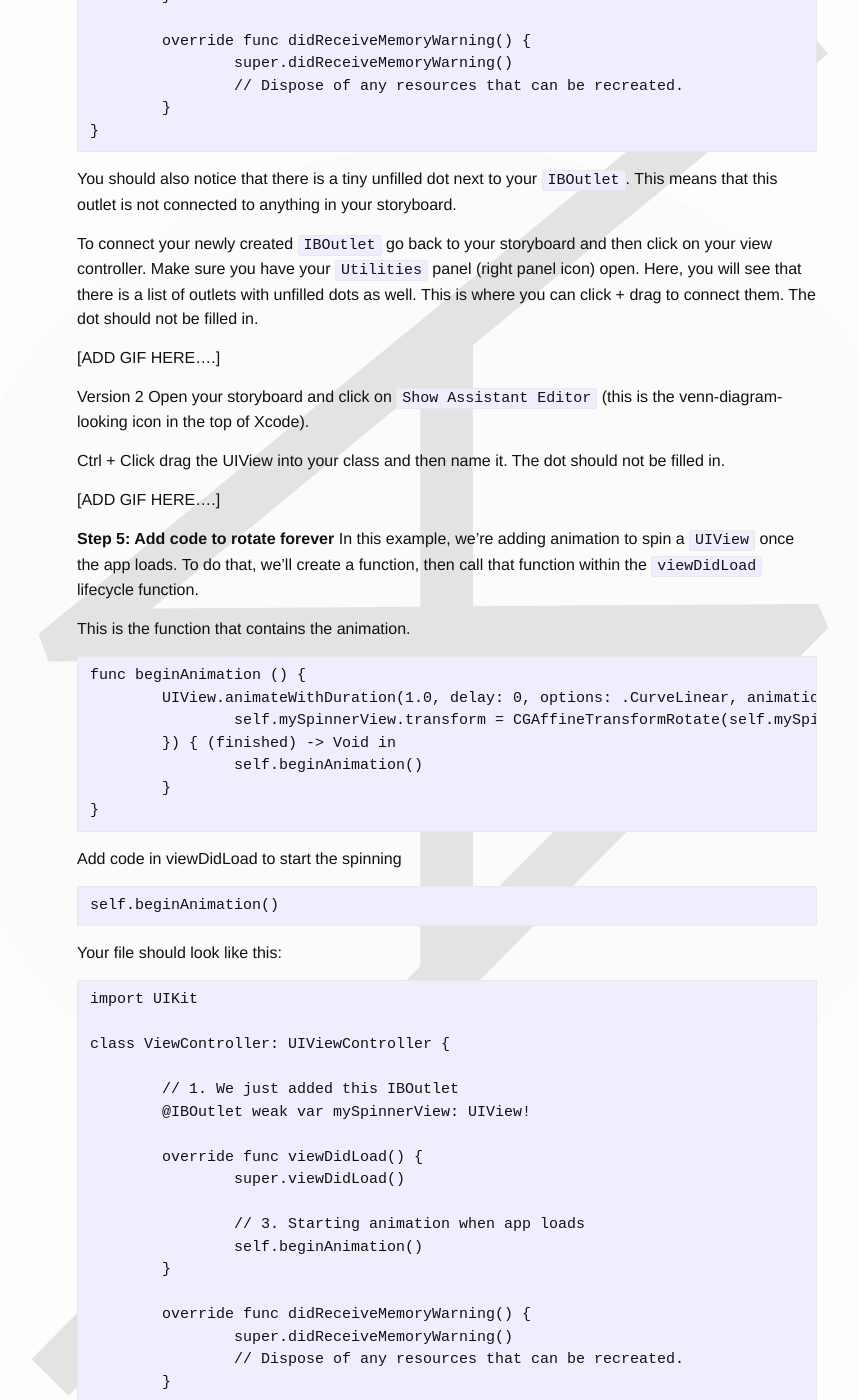
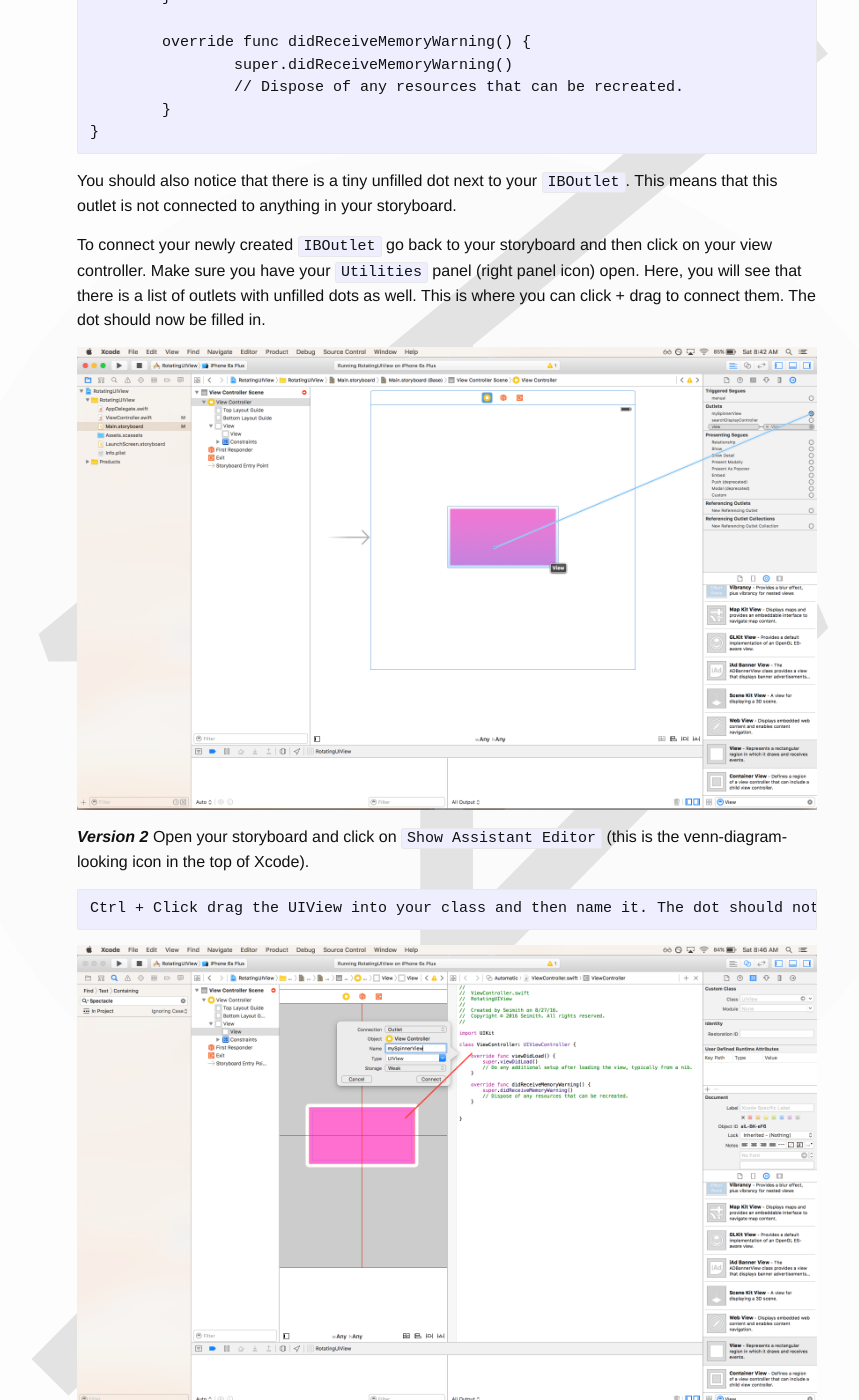
Before and after one commit to seimith/seimith.github.io, a Jekyll site: the page built from _posts/2016-08-28-Swift: Rotating UIView.md, in a window 1280 px wide and 1400 px high, scrolled down 4739 px. Shown: the whole window, without its empty margins (193-1052 px from the left). Built offline with Jekyll 4.4.1, drawn with Linux system fonts in a browser that asks for light colours; some of the changed text lies outside the part shown.

Commit message:
Continue writing Spinning UIView post

````diff
--- a/_posts/2016-08-28-Swift: Rotating UIView.md
+++ b/_posts/2016-08-28-Swift: Rotating UIView.md
@@ -63,6 +64,7 @@ Version 1
 ```
 
 Your code should look something like this:
+
 ```
 import UIKit
 
@@ -84,22 +86,24 @@ class ViewController: UIViewController {
 
 You should also notice that there is a tiny unfilled dot next to your `IBOutlet`. This means that this outlet is not connected to anything in your storyboard.
 
-To connect your newly created `IBOutlet` go back to your storyboard and then click on your view controller. Make sure you have your `Utilities` panel (right panel icon) open. Here, you will see that there is a list of outlets with unfilled dots as well. This is where you can click + drag to connect them. The dot should not be filled in.
+To connect your newly created `IBOutlet` go back to your storyboard and then click on your view controller. Make sure you have your `Utilities` panel (right panel icon) open. Here, you will see that there is a list of outlets with unfilled dots as well. This is where you can click + drag to connect them. The dot should now be filled in.
 
-[ADD GIF HERE….]
+![alt text](https://raw.githubusercontent.com/seimith/seimith.github.io/master/_assets/2016-08-28-assets/img7.png "Connect IBOutlet from utilities panel")
 
-Version 2
-Open your storyboard and click on `Show Assistant Editor` (this is the venn-diagram-looking icon in the top of Xcode).
+***Version 2*** Open your storyboard and click on `Show Assistant Editor` (this is the venn-diagram-looking icon in the top of Xcode).
 
+```
 Ctrl + Click drag the UIView into your class and then name it. The dot should not be filled in.
+```
 
-[ADD GIF HERE….]
+![alt text](https://raw.githubusercontent.com/seimith/seimith.github.io/master/_assets/2016-08-28-assets/img8.png "Connect IBOutlet from your storyboard")
+
+![alt text](https://raw.githubusercontent.com/seimith/seimith.github.io/master/_assets/2016-08-28-assets/img9.png "Connect IBOutlet from your storyboard")
 
 **Step 5: Add code to rotate forever**
 In this example, we’re adding animation to spin a `UIView` once the app loads. To do that, we’ll create a function, then call that function within the `viewDidLoad` lifecycle function.
 
 This is the function that contains the animation.
-
 
 ```
 func beginAnimation () {
@@ -148,4 +154,4 @@ class ViewController: UIViewController {
 }
 ```
 
-.... more to come...
+And that should be it. When you reload your simulator you should see a rotating pink square. Play around and add more spinning things!
````
Also changed, not shown: other parts of _posts/2016-08-28-Swift: Rotating UIView.md (+5 -2 lines), 1 other file.
